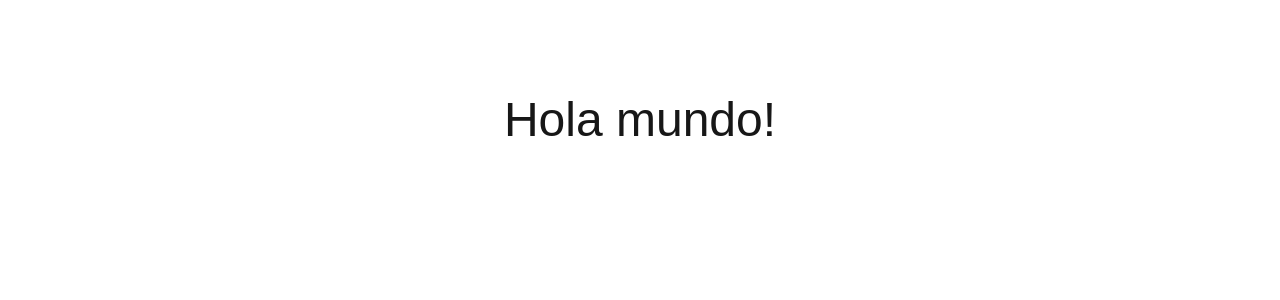
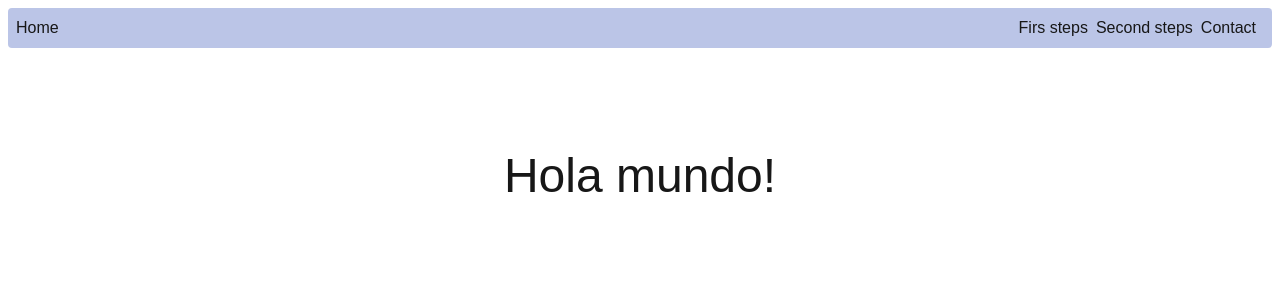
Before and after one commit to bryamjesus/next-first-steps, a Next.js app: page / in a window 1280 px wide. Shown: the top 300 px of the page. Built offline with nearby package versions, Linux system fonts and the light colour scheme.

Commit message:
Fix: Mejora rutas

```diff
--- a/app/first-steps/(general)/layout.tsx
+++ b/app/first-steps/(general)/layout.tsx
@@ -1,4 +1,5 @@
-import { NavBar } from '@/components/first-steps';
+import { NavBar } from "@/components";
+
 
 export default function GeneralLayout({
   children,
--- /dev/null
+++ b/app/first-steps/(general)/page.tsx
@@ -0,0 +1,11 @@
+import { Metadata } from 'next';
+
+export const metadata: Metadata = {
+  title: 'About Page',
+  description: 'Page from about',
+  keywords: ['About Page', 'Bryam', 'Informacion de la pagina'],
+};
+
+export default function AboutPage() {
+  return <span className="text-7xl ">First Steps Page</span>;
+}
--- a/app/page.tsx
+++ b/app/page.tsx
@@ -1,7 +1,12 @@
+import { NavBarPrincipal } from "@/components";
+
 export default function HomePage() {
   return (
-    <div className="flex flex-col items-center p-24">
-      <span className="text-5xl">Hola mundo!</span>
-    </div>
+    <>
+      <NavBarPrincipal />
+      <div className="flex flex-col items-center p-24">
+        <span className="text-5xl">Hola mundo!</span>
+      </div>
+    </>
   );
 }
--- a/components/first-steps/index.tsx
+++ /dev/null
@@ -1 +0,0 @@
-export * from './navbar/Navbar';
--- /dev/null
+++ b/components/index.tsx
@@ -0,0 +1,2 @@
+export { NavBar } from './first-steps/navbar/Navbar';
+export { NavBarPrincipal } from './navbar/NavbarPrincipal';
--- /dev/null
+++ b/components/navbar/NavbarPrincipal.tsx
@@ -0,0 +1,19 @@
+import Link from 'next/link';
+
+export const NavBarPrincipal = () => {
+  return (
+    <nav className="flex bg-blue-800 bg-opacity-30 p-2 m-2 rounded">
+      <span>Home</span>
+      <div className="flex flex-1"></div>
+      <Link className="mr-2" href="/first-steps">
+        Firs steps
+      </Link>
+      <Link className="mr-2" href="/">
+        Second steps
+      </Link>
+      <Link className="mr-2" href="/">
+        Contact
+      </Link>
+    </nav>
+  );
+};
```
